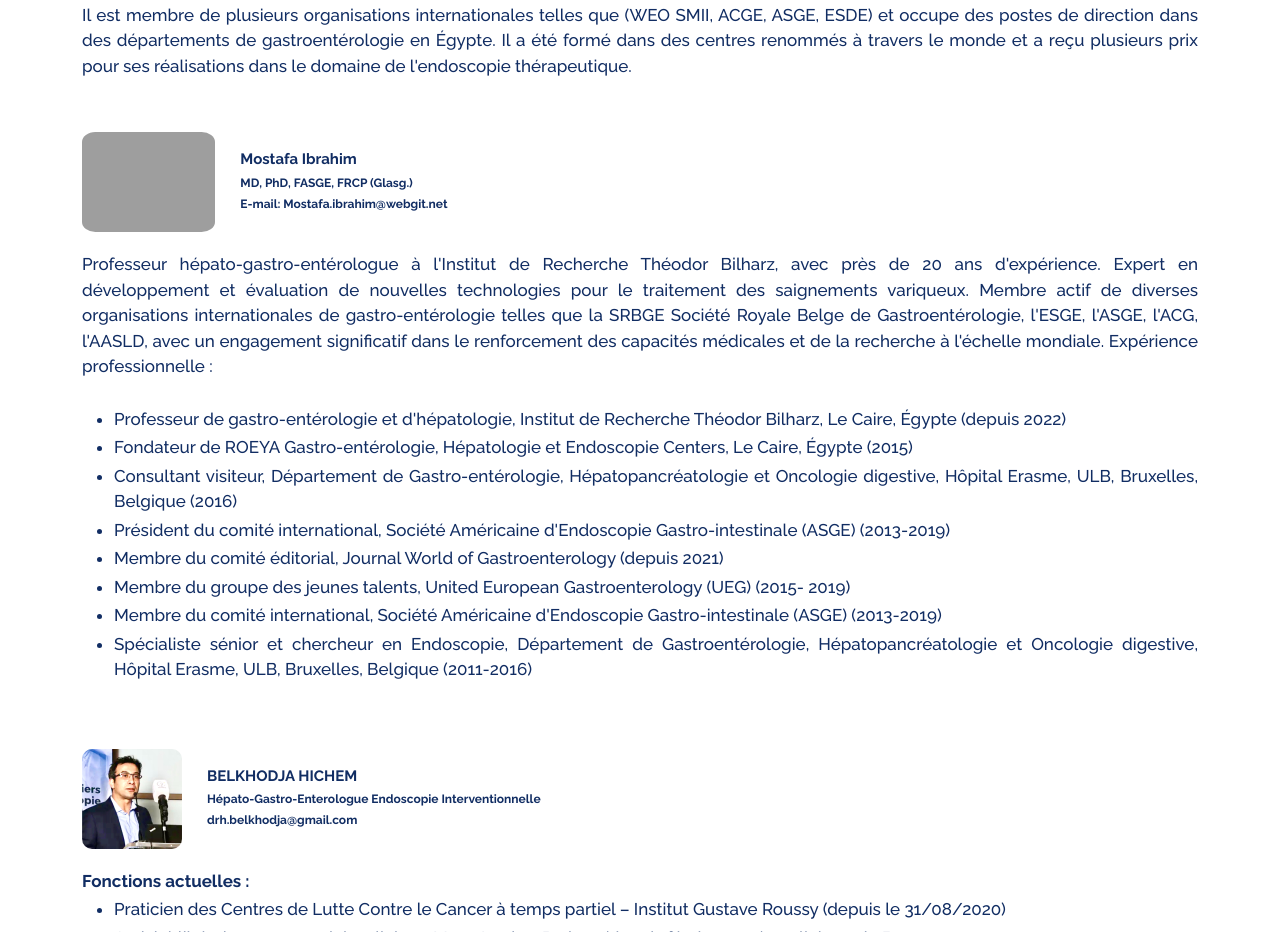
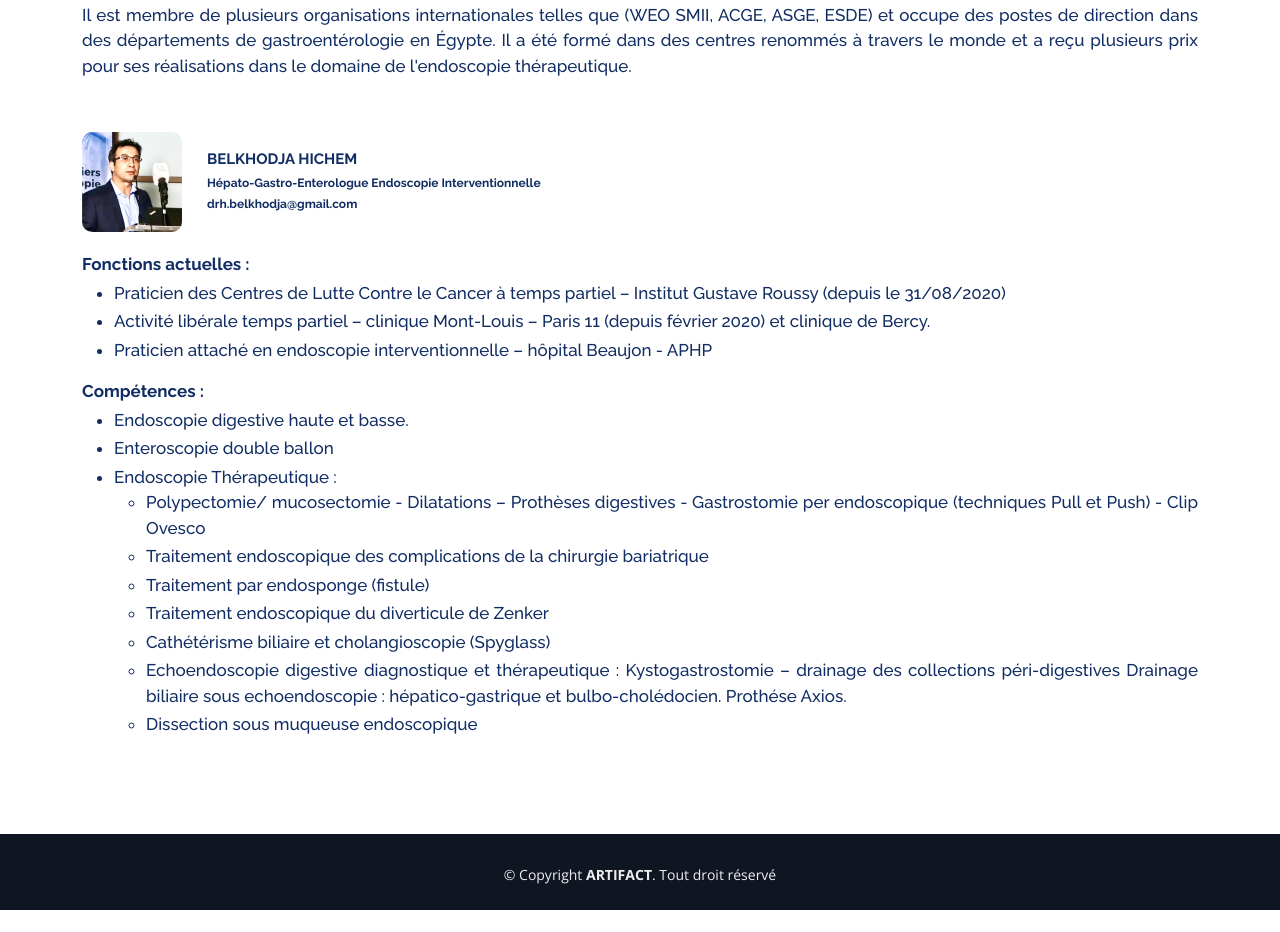
Before and after one commit to YounesBenichou/asde-event-2024, a plain HTML site: page speaker-details.html in a window 1280 px wide. Shown: the part 1710-2642 px from the top of the page. After the commit the page ends 2620 px from the top, so only its background shows below. Drawn offline with nearby package versions, Linux system fonts and the light colour scheme; grey boxes are pictures that could not be loaded.

Commit message:
30 avril

```diff
--- a/speaker-details.html
+++ b/speaker-details.html
@@ -233,55 +233,7 @@ reçu plusieurs prix pour ses réalisations dans le domaine de l'endoscopie thé
               </div>
           </div>
         </div>
-        <div id="MostafaIbrahim" class="row" style="margin-bottom: 50px;">
-          <div  class="row" >
-            <div style="display: flex; align-items: center; justify-self: center; margin-bottom: 20px"  >
-              <img src="assets/img/speakers/Mostafa Ibrahim.svg" alt="Hubert Hirthe">
-              <div class="title">
-                <p class="name">Mostafa Ibrahim</p>
-                <p><strong>MD, PhD, FASGE, FRCP (Glasg.)</strong>
-                <p><strong>E-mail: Mostafa.ibrahim@webgit.net</strong></p>
 
-              </div>
-            </div>
-          </div>
-          <div>
-            <div class="col-lg-12 description">
-              <p>
-
-                Professeur hépato-gastro-entérologue à l'Institut de Recherche Théodor Bilharz, avec près
-                de 20 ans d'expérience. Expert en développement et évaluation de nouvelles technologies
-                pour le traitement des saignements variqueux. Membre actif de diverses organisations
-                internationales de gastro-entérologie telles que la SRBGE Société Royale Belge de Gastroentérologie, l'ESGE, l'ASGE, l'ACG, l'AASLD, avec un engagement significatif dans le
-                renforcement des capacités médicales et de la recherche à l'échelle mondiale.
-                Expérience professionnelle :
-
-
-              </p>
-              <br/>
-              <ul>
-                <li>Professeur de gastro-entérologie et d'hépatologie, Institut de Recherche Théodor Bilharz,
-                  Le Caire, Égypte (depuis 2022)</li>
-                <li>Fondateur de ROEYA Gastro-entérologie, Hépatologie et Endoscopie Centers, Le Caire,
-                  Égypte (2015)</li>
-                <li>Consultant visiteur, Département de Gastro-entérologie, Hépatopancréatologie et
-                  Oncologie digestive, Hôpital Erasme, ULB, Bruxelles, Belgique (2016)</li>
-                <li>Président du comité international, Société Américaine d'Endoscopie Gastro-intestinale
-                  (ASGE) (2013-2019)</li>
-                <li>Membre du comité éditorial, Journal World of Gastroenterology (depuis 2021)</li>
-                <li>Membre du groupe des jeunes talents, United European Gastroenterology (UEG) (2015-
-                  2019)</li>
-                  <li>Membre du comité international, Société Américaine d'Endoscopie Gastro-intestinale
-                    (ASGE) (2013-2019)</li>
-                    <li>Spécialiste sénior et chercheur en Endoscopie, Département de Gastroentérologie,
-                      Hépatopancréatologie et Oncologie digestive, Hôpital Erasme, ULB, Bruxelles, Belgique
-                      (2011-2016)</li>
-
-
-              </ul>
-              </div>
-          </div>
-        </div>
 
         <div id="HichamBelkhoudja" class="row" style="margin-bottom: 50px;">
           <div  class="row" >
```
